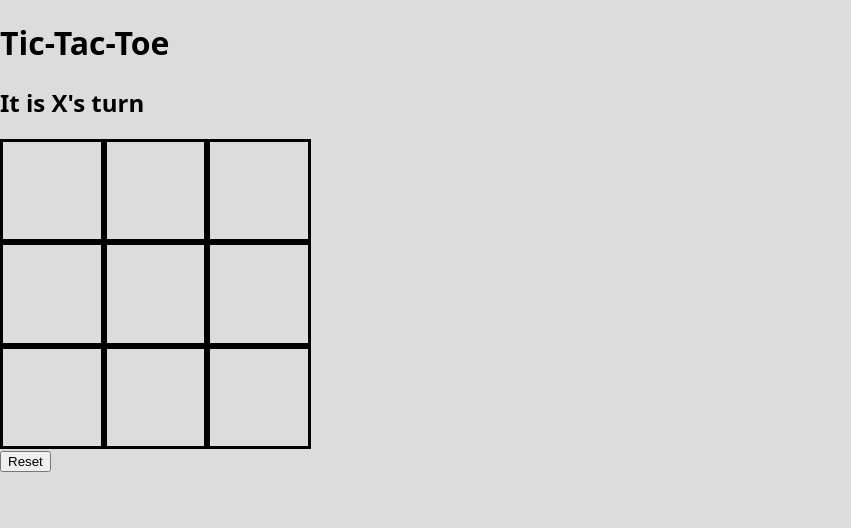
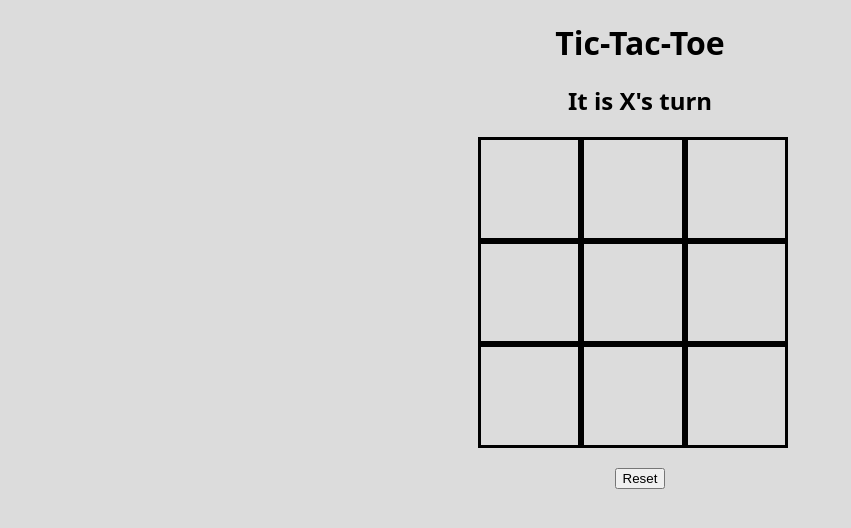
Before and after one commit to CurlyPurple/tic-tac-toe-lab, a plain HTML site: page index.html in a window 1280 px wide. Shown: the whole page, without its empty margins (0-851 px from the left). Drawn offline with Linux system fonts and the light colour scheme.

Commit message:
added flexbox

```diff
--- a/css/style.css
+++ b/css/style.css
@@ -3,6 +3,9 @@ body {
     /* Use a system font, if none are available use an available sans-sarif */
     font-family: system-ui, sans-serif;
     margin: 0;
+    display: flex;
+    flex-direction: column;
+    align-items: center;
   }
 
   .board {
@@ -18,3 +21,11 @@ body {
     font-size: 64px;
     text-align: center;
   }
+
+  h1 {
+    margin-bottom: 0px;
+  }
+
+  #reset {
+    margin-top: 20px;
+  }
--- a/js/app.js
+++ b/js/app.js
@@ -19,7 +19,6 @@ let board, turn, winner, tie
 const squareEls = document.querySelectorAll(".sqr")
 const messageEl = document.querySelector("#message")
 const resetBtnEl = document.getElementById('reset')
-console.log(resetBtnEl)
 
 /*-------------------------------- Functions --------------------------------*/
 init()
```
